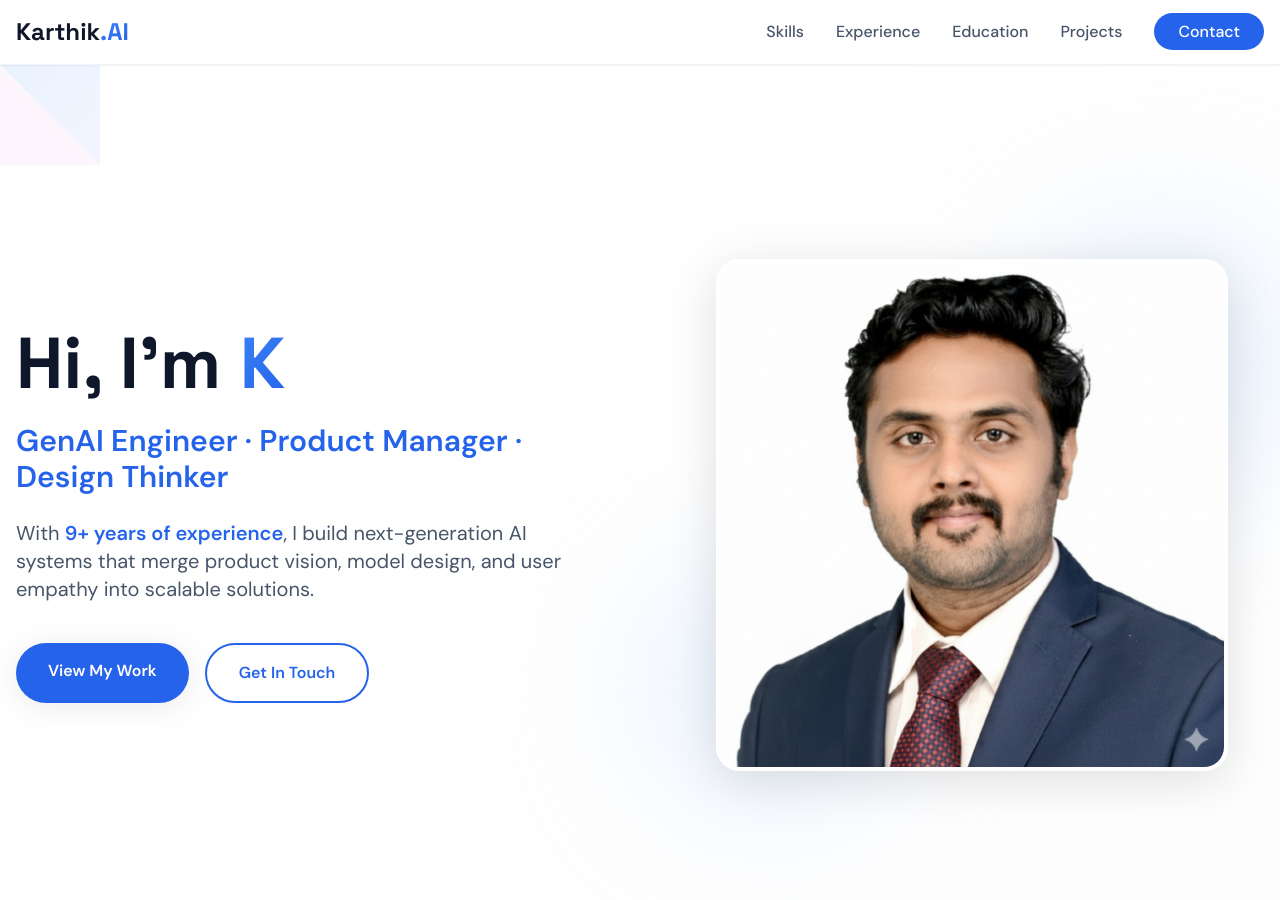
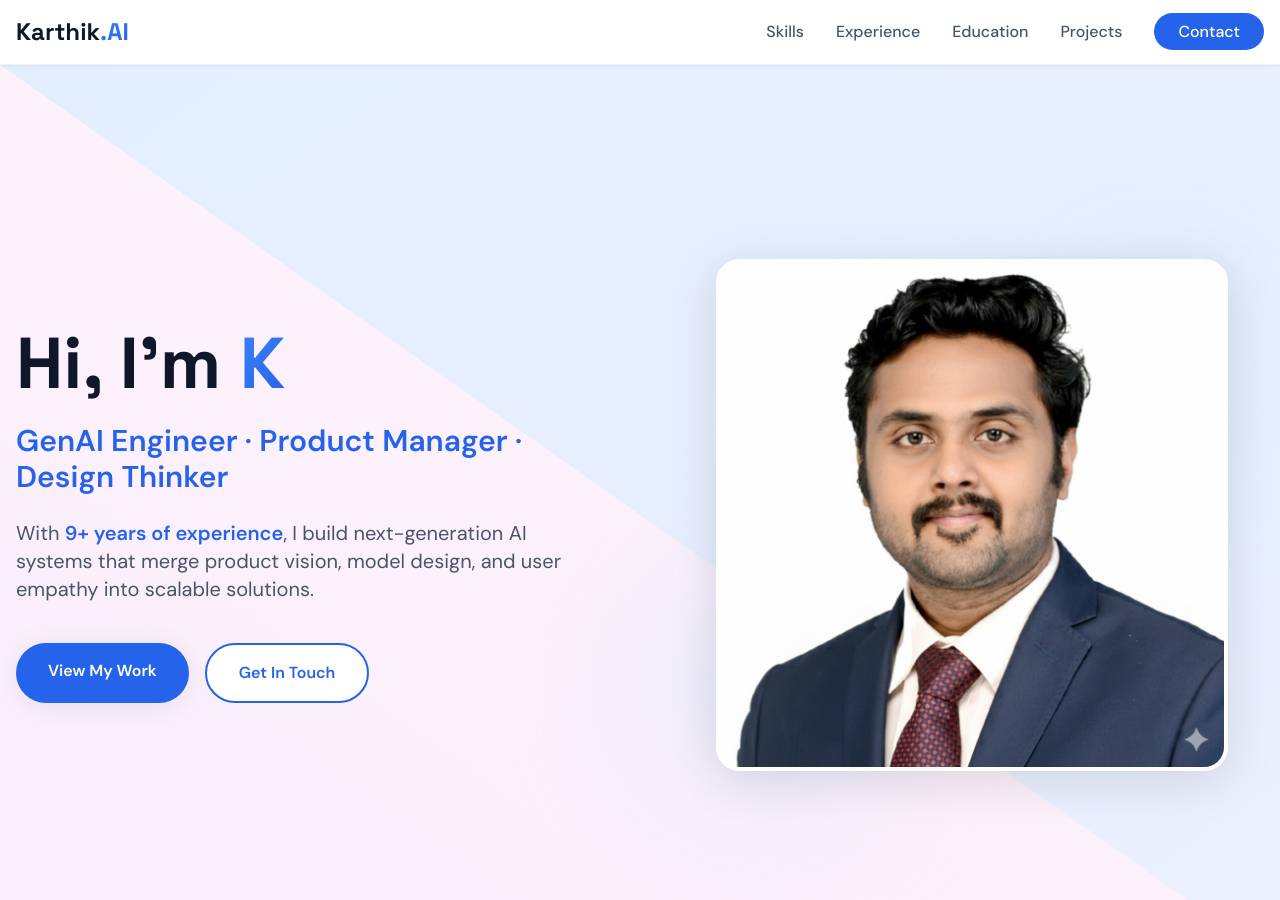
Before and after one commit to karthik65432/karthik65432.github.io, a Jekyll site: the page built from index.md, in a window 1280 px wide and 900 px high. Built offline with Jekyll 4.4.1, drawn with Linux system fonts in a browser that asks for light colours; nearby versions of some CDN libraries.

Commit message:
Make two-triangle gradient cover entire hero section background

```diff
--- a/index.md
+++ b/index.md
@@ -5,28 +5,28 @@ title: "Karthik K — GenAI Engineer · Product Manager · Design Thinker"
 
 <!-- Hero Section - Side by Side Layout -->
 <section class="min-h-screen flex items-center py-20 px-4 relative overflow-hidden">
-  <!-- Two Triangle Pastel Background -->
+  <!-- Two Triangle Pastel Background - Full Screen -->
   <div class="absolute inset-0 -z-10">
-    <!-- Top-right triangle (blue-purple) -->
-    <svg class="absolute inset-0 w-full h-full" preserveAspectRatio="none" xmlns="http://www.w3.org/2000/svg">
+    <!-- Top-right triangle (blue-purple) - covers entire top-right half -->
+    <svg class="absolute top-0 left-0 w-full h-full" viewBox="0 0 100 100" preserveAspectRatio="none" xmlns="http://www.w3.org/2000/svg">
       <defs>
         <linearGradient id="topTriangle" x1="0%" y1="0%" x2="100%" y2="100%">
-          <stop offset="0%" style="stop-color:#dbeafe;stop-opacity:0.6" />
-          <stop offset="100%" style="stop-color:#e0e7ff;stop-opacity:0.4" />
+          <stop offset="0%" style="stop-color:#dbeafe;stop-opacity:0.8" />
+          <stop offset="100%" style="stop-color:#e0e7ff;stop-opacity:0.6" />
         </linearGradient>
       </defs>
-      <polygon points="100,0 100,0 100,100 0,0" fill="url(#topTriangle)" transform="scale(1)" />
+      <polygon points="0,0 100,0 100,100" fill="url(#topTriangle)" />
     </svg>
 
-    <!-- Bottom-left triangle (purple-pink) -->
-    <svg class="absolute inset-0 w-full h-full" preserveAspectRatio="none" xmlns="http://www.w3.org/2000/svg">
+    <!-- Bottom-left triangle (purple-pink) - covers entire bottom-left half -->
+    <svg class="absolute top-0 left-0 w-full h-full" viewBox="0 0 100 100" preserveAspectRatio="none" xmlns="http://www.w3.org/2000/svg">
       <defs>
         <linearGradient id="bottomTriangle" x1="0%" y1="100%" x2="100%" y2="0%">
-          <stop offset="0%" style="stop-color:#fae8ff;stop-opacity:0.5" />
-          <stop offset="100%" style="stop-color:#fce7f3;stop-opacity:0.3" />
+          <stop offset="0%" style="stop-color:#fae8ff;stop-opacity:0.7" />
+          <stop offset="100%" style="stop-color:#fce7f3;stop-opacity:0.5" />
         </linearGradient>
       </defs>
-      <polygon points="0,100 0,100 0,0 100,100" fill="url(#bottomTriangle)" transform="scale(1)" />
+      <polygon points="0,0 0,100 100,100" fill="url(#bottomTriangle)" />
     </svg>
   </div>
 
```
